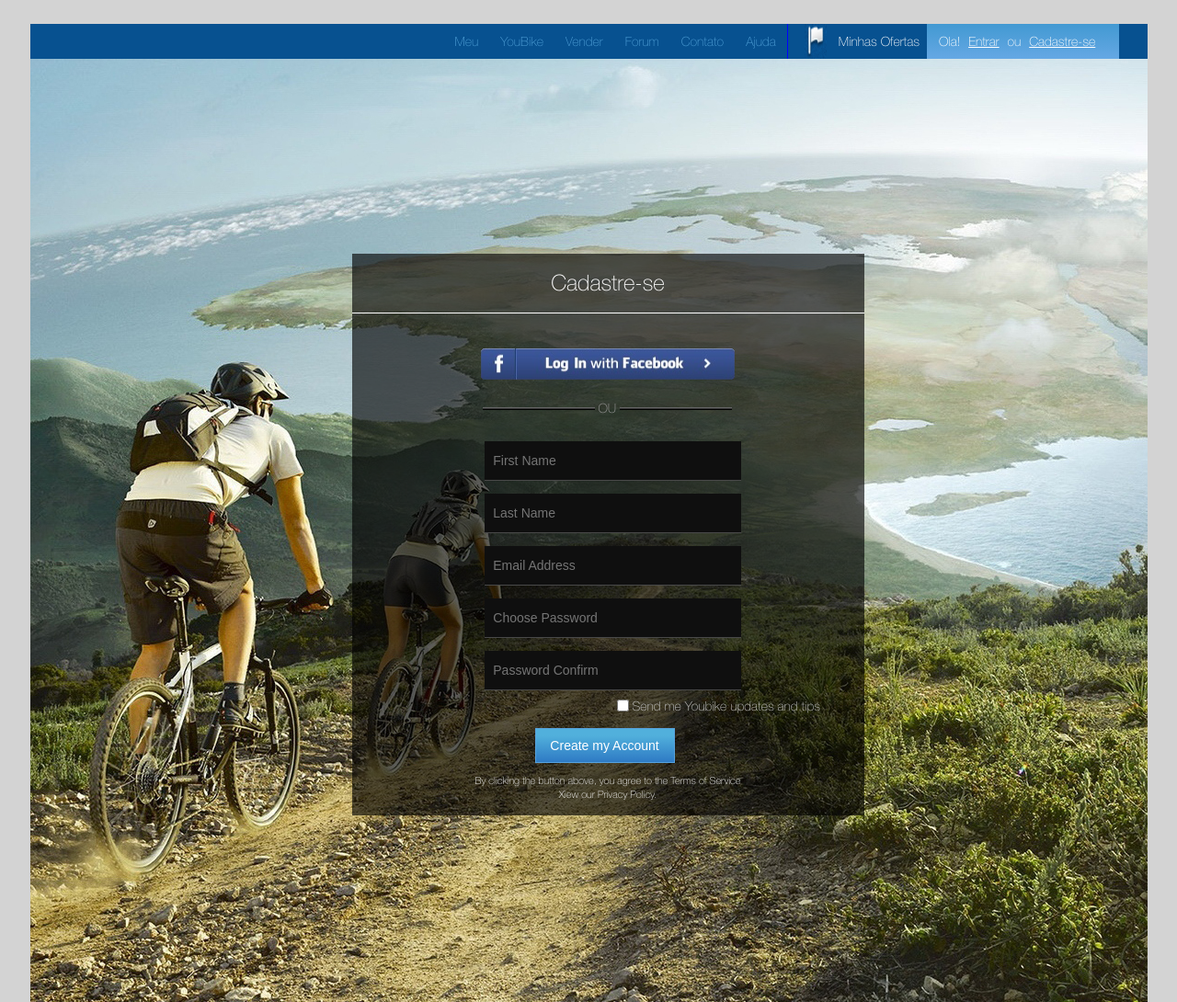
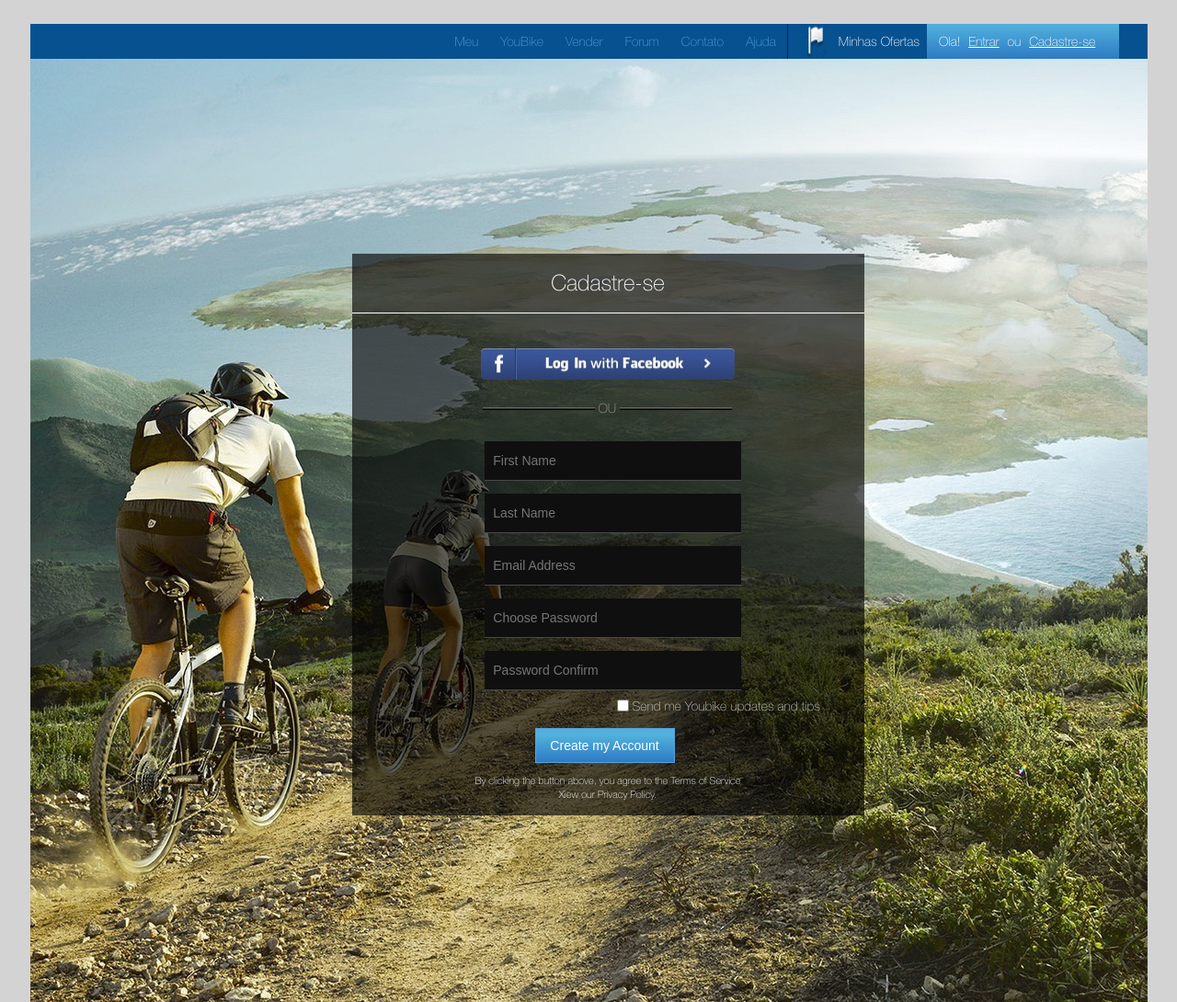
Before and after one commit to alphavita/GoIT, a plain HTML site: page Tech Skills/Module 5/Part1/default.html in a window 1280 px wide. Shown: the whole page at 92% size. Drawn offline with Linux system fonts and the light colour scheme.

Commit message:
replaced module 4 and 5

```diff
--- a/Tech Skills/Module 5/Part1/css/default.css
+++ b/Tech Skills/Module 5/Part1/css/default.css
@@ -93,10 +93,7 @@ form {
 .ola{           /* градиент, обводка*/
     width: 190px;
     text-align: center;
-    background: -webkit-linear-gradient(90deg, rgb(0, 0, 0) 20%, rgb(255, 255, 255) 100%);
-    background: linear-gradient(180deg, rgb(0, 0, 0) 20%, rgb(255, 255, 255) 100%);
-    background: -webkit-linear-gradient(90deg, rgb(66, 153, 210) 0%, rgb(101, 168, 228) 100%);
-    background: linear-gradient(180deg, rgb(66, 153, 210) 0%, rgb(101, 168, 228) 100%);
+    background: linear-gradient(to top, rgb(46,122,196), rgb(81,177,220));
 }
 .ola p{
     margin-right: 5px;
```
